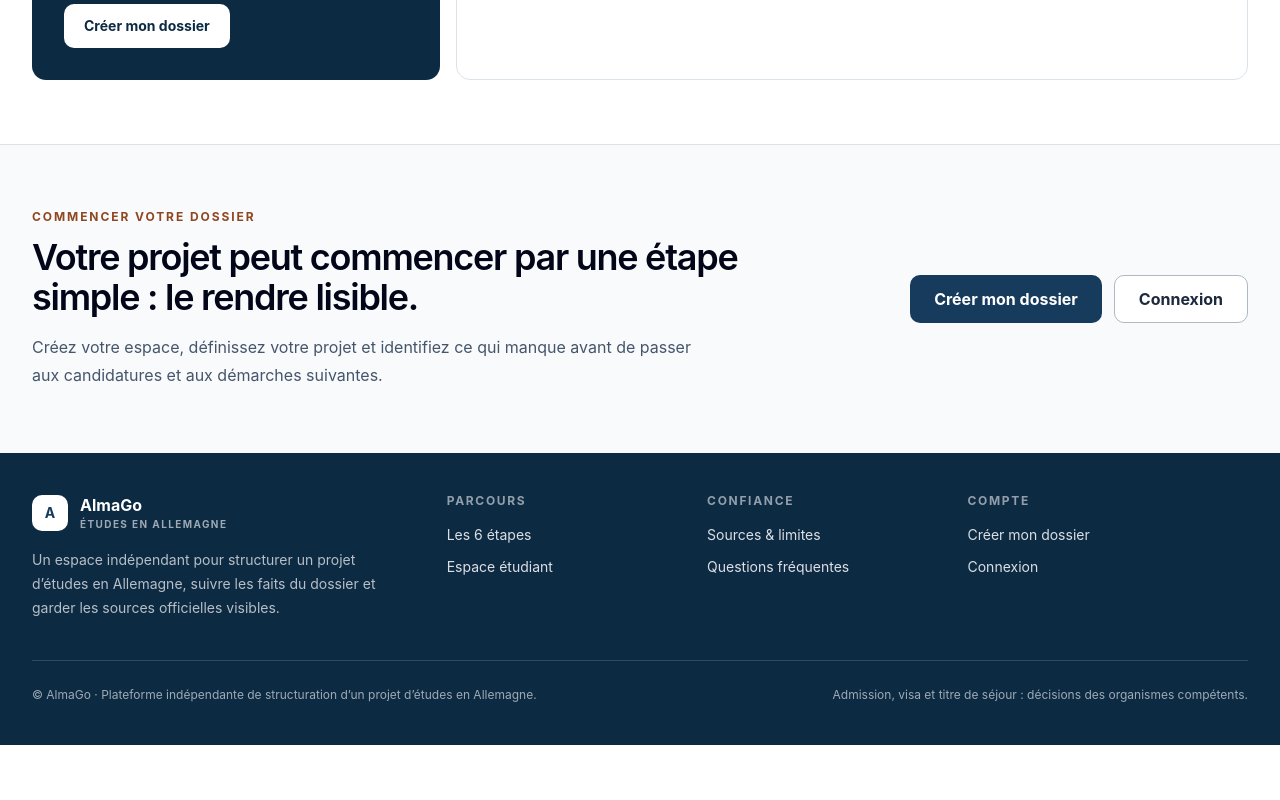
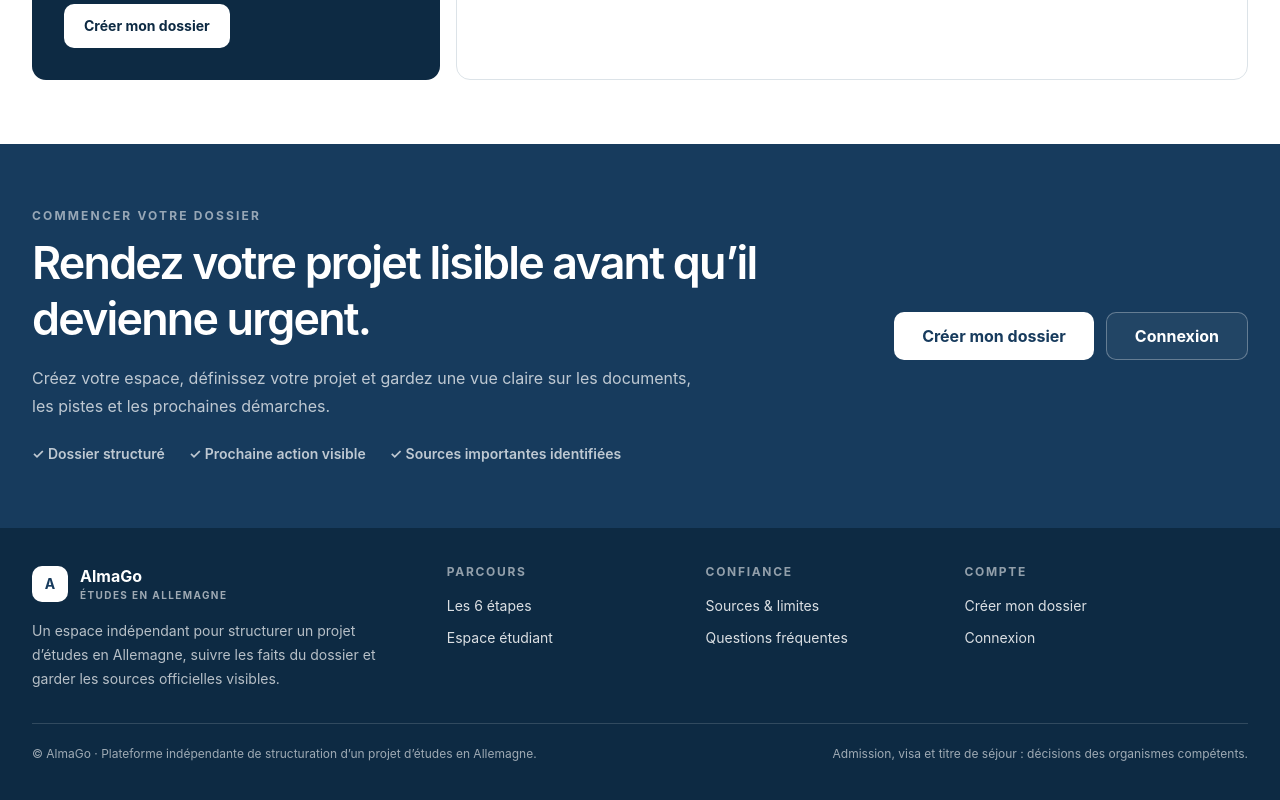
Before and after one commit to almago-platform/AlmaGo, a Next.js app: page / in a window 1280 px wide. Shown: the part 4829-5629 px from the top of the page. Before the commit the page ends 5574 px from the top, so only its background shows below. Built offline with nearby package versions, Linux system fonts and the light colour scheme.

Commit message:
design(home): strengthen final conversion section and compact footer

```diff
--- a/src/components/public/HomeClosing.tsx
+++ b/src/components/public/HomeClosing.tsx
@@ -2,28 +2,34 @@ import Link from "next/link";
 
 export function HomeFinalCta() {
   return (
-    <section className="border-t border-[var(--border)] bg-[var(--surface-subtle)]" aria-labelledby="final-cta-title">
-      <div className="mx-auto grid max-w-7xl gap-8 px-4 py-14 sm:px-6 sm:py-16 lg:grid-cols-[1fr_auto] lg:items-center lg:px-8">
+    <section className="bg-[var(--brand)] text-white" aria-labelledby="final-cta-title">
+      <div className="mx-auto grid max-w-7xl gap-8 px-4 py-12 sm:px-6 sm:py-14 lg:grid-cols-[1fr_auto] lg:items-center lg:px-8 lg:py-16">
         <div className="max-w-3xl">
-          <p className="eyebrow">Commencer votre dossier</p>
-          <h2 id="final-cta-title" className="mt-3 text-3xl font-semibold tracking-[-0.035em] text-slate-950 sm:text-4xl">
-            Votre projet peut commencer par une étape simple : le rendre lisible.
+          <p className="text-xs font-bold uppercase tracking-[0.18em] text-white/55">Commencer votre dossier</p>
+          <h2 id="final-cta-title" className="mt-3 text-3xl font-semibold leading-tight tracking-[-0.04em] text-white sm:text-4xl lg:text-[2.8rem]">
+            Rendez votre projet lisible avant qu’il devienne urgent.
           </h2>
-          <p className="mt-4 max-w-2xl text-base leading-7 text-slate-600">
-            Créez votre espace, définissez votre projet et identifiez ce qui manque avant de passer aux candidatures et aux démarches suivantes.
+          <p className="mt-4 max-w-2xl text-base leading-7 text-white/72">
+            Créez votre espace, définissez votre projet et gardez une vue claire sur les documents, les pistes et les prochaines démarches.
           </p>
+
+          <div className="mt-6 flex flex-wrap gap-x-6 gap-y-2 text-sm font-semibold text-white/72">
+            <span>✓ Dossier structuré</span>
+            <span>✓ Prochaine action visible</span>
+            <span>✓ Sources importantes identifiées</span>
+          </div>
         </div>
 
-        <div className="flex shrink-0 flex-col gap-3 sm:flex-row">
+        <div className="flex shrink-0 flex-col gap-3 sm:flex-row lg:flex-col xl:flex-row">
           <Link
             href="/signup"
-            className="inline-flex min-h-12 items-center justify-center rounded-[var(--radius-control)] bg-[var(--brand)] px-6 font-bold text-white hover:bg-[var(--brand-strong)]"
+            className="inline-flex min-h-12 items-center justify-center rounded-[var(--radius-control)] bg-white px-7 font-bold text-[var(--brand)] hover:bg-[var(--brand-soft)]"
           >
             Créer mon dossier
           </Link>
           <Link
             href="/login"
-            className="inline-flex min-h-12 items-center justify-center rounded-[var(--radius-control)] border border-[var(--border-strong)] bg-white px-6 font-bold text-slate-800 hover:border-[var(--brand)] hover:text-[var(--brand)]"
+            className="inline-flex min-h-12 items-center justify-center rounded-[var(--radius-control)] border border-white/30 bg-white/5 px-7 font-bold text-white hover:bg-white/10"
           >
             Connexion
           </Link>
@@ -36,8 +42,8 @@ export function HomeFinalCta() {
 export function HomeFooter() {
   return (
     <footer className="bg-[var(--brand-strong)] text-white">
-      <div className="mx-auto max-w-7xl px-4 py-10 sm:px-6 lg:px-8">
-        <div className="grid gap-9 sm:grid-cols-2 lg:grid-cols-[1.35fr_0.8fr_0.8fr_1fr]">
+      <div className="mx-auto max-w-7xl px-4 py-9 sm:px-6 lg:px-8">
+        <div className="grid gap-8 sm:grid-cols-2 lg:grid-cols-[1.35fr_0.8fr_0.8fr_1fr]">
           <div className="max-w-sm">
             <Link href="/" className="inline-flex items-center gap-3" aria-label="AlmaGo accueil">
               <span className="grid h-9 w-9 place-items-center rounded-[var(--radius-control)] bg-white text-sm font-bold text-[var(--brand)]">A</span>
@@ -56,7 +62,7 @@ export function HomeFooter() {
           <FooterColumn title="Compte" links={[["Créer mon dossier", "/signup"], ["Connexion", "/login"]]} />
         </div>
 
-        <div className="mt-10 grid gap-3 border-t border-white/15 pt-6 text-xs leading-5 text-white/60 sm:grid-cols-[1fr_auto] sm:items-center">
+        <div className="mt-8 grid gap-3 border-t border-white/15 pt-5 text-xs leading-5 text-white/60 sm:grid-cols-[1fr_auto] sm:items-center">
           <p>© AlmaGo · Plateforme indépendante de structuration d’un projet d’études en Allemagne.</p>
           <p>Admission, visa et titre de séjour : décisions des organismes compétents.</p>
         </div>
```
